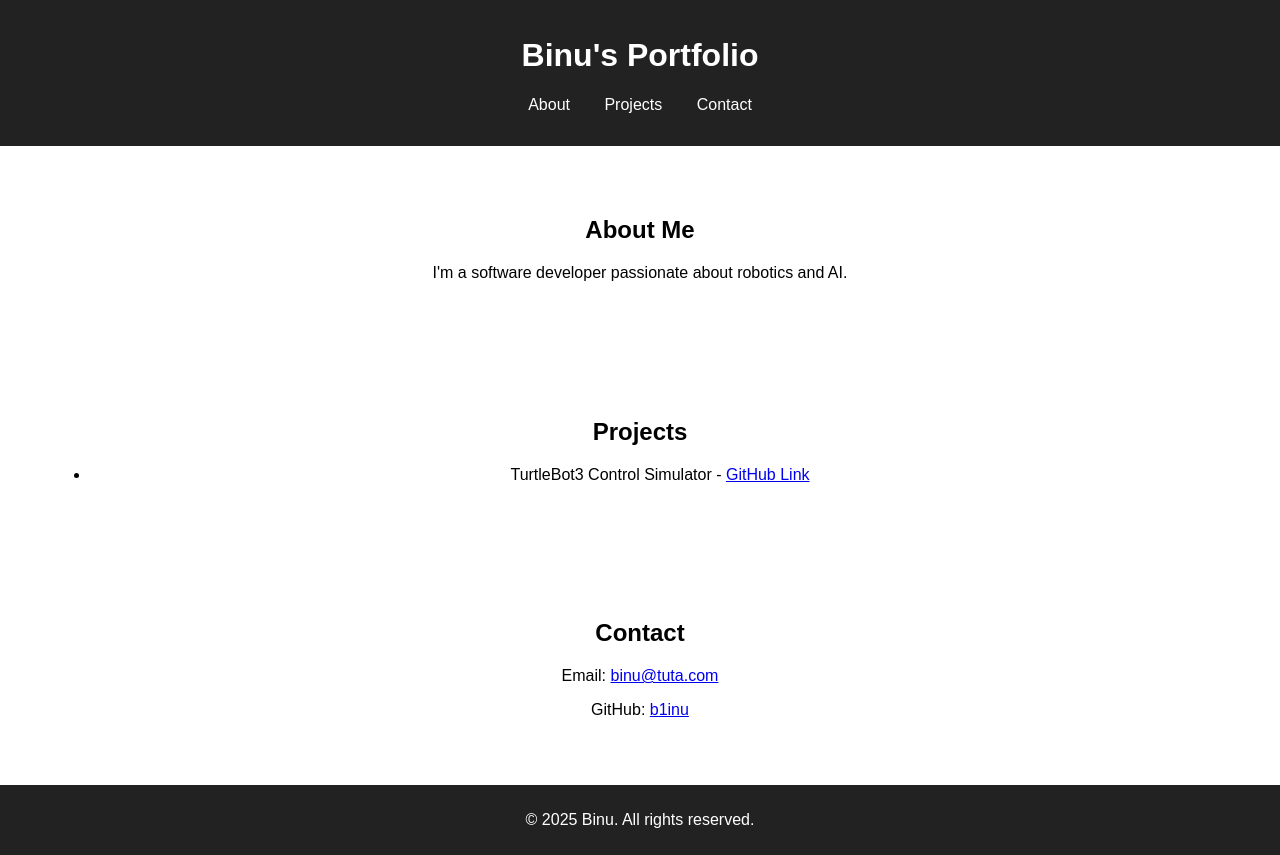
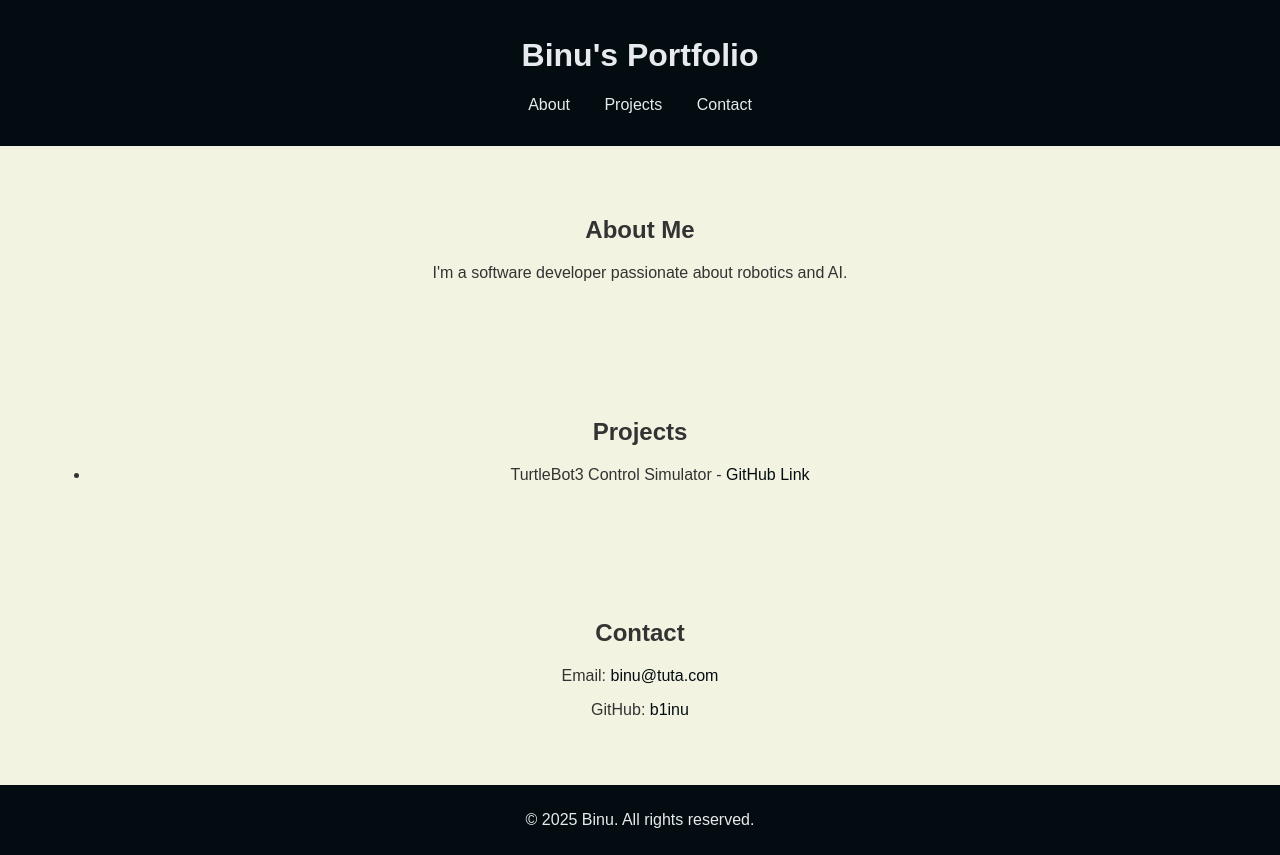
Before and after one commit to b1inu/portfolio, a plain HTML site: page index.html in a window 1280 px wide. Drawn offline with Linux system fonts and the light colour scheme.

Commit message:
Updated style.css

```diff
--- a/style.css
+++ b/style.css
@@ -3,11 +3,13 @@ body {
     margin: 0;
     padding: 0;
     text-align: center;
+    background: #F3F3E2; /* Ivory */
+    color: #333333; /* Charcoal */
 }
 
-header {
-    background: #222;
-    color: white;
+header, footer {
+    background: #030C11; /* Midnight blue / Rich black */
+    color: #E7EAEE; /* Light grayish blue */
     padding: 1em;
 }
 
@@ -22,7 +24,7 @@ nav ul li {
 }
 
 nav ul li a {
-    color: white;
+    color: #E7EAEE; /* Light grayish blue */
     text-decoration: none;
 }
 
@@ -30,8 +32,15 @@ section {
     padding: 50px;
 }
 
+a {
+    color: #030C11; /* Dark color for contrast */
+    text-decoration: none;
+}
+
+a:hover {
+    text-decoration: underline;
+}
+
 footer {
-    background: #222;
-    color: white;
     padding: 10px;
 }
```
